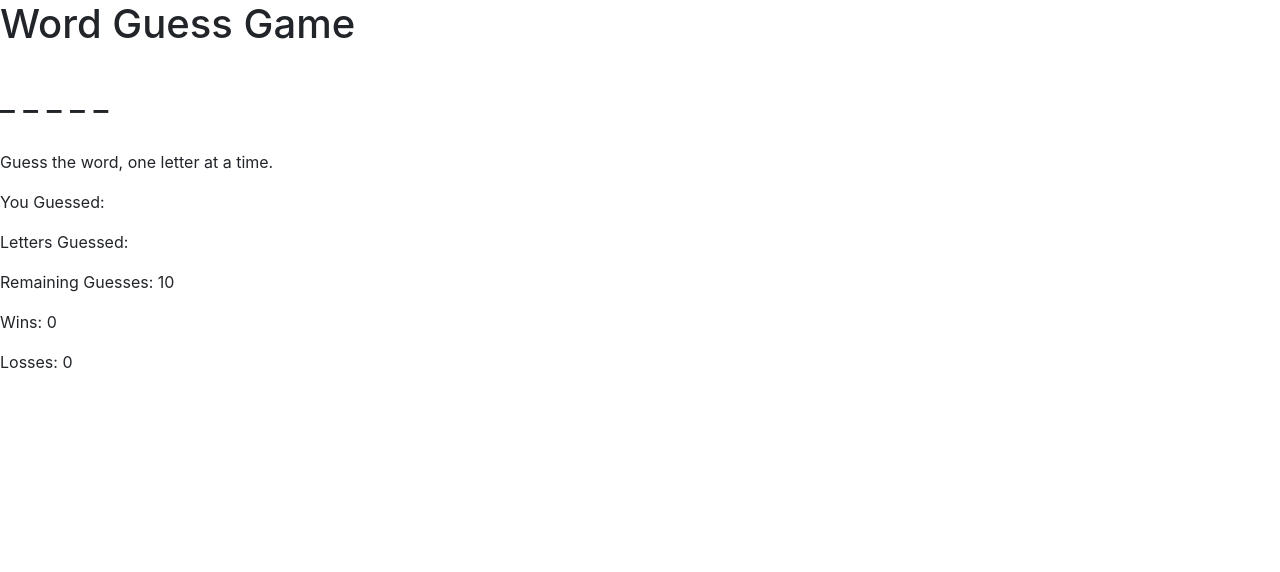
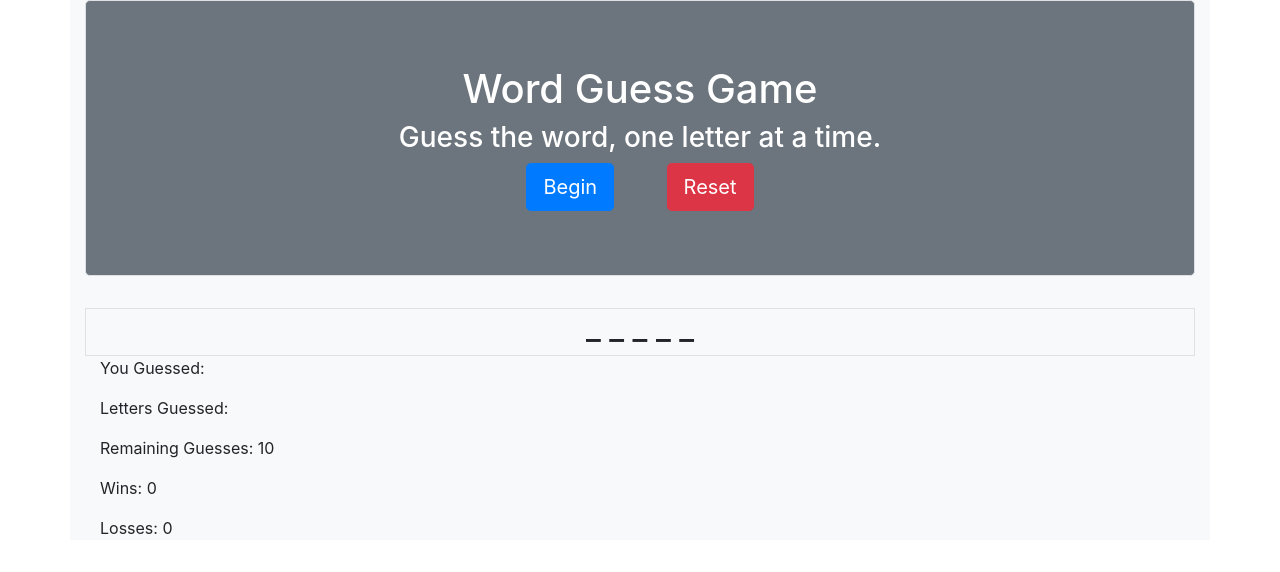
Before and after one commit to bigPoppaChop/Word_Guess_Game, a plain HTML site: page index.html in a window 1280 px wide. Drawn offline with nearby package versions, Linux system fonts and the light colour scheme.

Commit message:
began styling and added non-functioning begin and reset buttons

```diff
--- a/assets/javascript/game.js
+++ b/assets/javascript/game.js
@@ -10,6 +10,8 @@ var lettersGuessedText = document.getElementById("lettersGuessed");
 var chancesText = document.getElementById("chances");
 var winsText = document.getElementById("wins");
 var lossesText = document.getElementById("losses");
+var beginButton = document.getElementById("begin-button")
+var resetButton = document.getElementById("reset-button")
 
 
 // Game Data
--- a/index.html
+++ b/index.html
@@ -12,19 +12,24 @@
 <title>Word Guess Game</title>
 </head>
 <body>
+<div class="container bg-light">
+  <div class="jumbotron text-center border bg-secondary text-white">
     <h1>Word Guess Game</h1>
-  <br>
+    <h3 id="instructions">Guess the word, one letter at a time.</h3>
+    <button type="button" class="btn btn-lg btn-primary mr-5" id="begin-button">Begin</button>
+    <button type="button" class="btn btn-lg btn-danger" id="reset-button">Reset</button>
+  </div>
+  <div class="container border text-center">
     <h2 id="goalWord"></h2>
-  <br>
-  <p id="instructions">Guess the word, one letter at a time.</p>
+  </div>
+  <div class="container">
     <p id="userGuess">You Guessed: </p>
     <p id="lettersGuessed">Letters Guessed: </p>
-  <p id="chances">Remaining Guesses: 10</p>
+    <p id="chances">Remaining Guesses: 10</>
     <p id="wins">Wins: 0</p>
     <p id="losses">Losses: 0</p>
-
-
-
+  </div>
+</div>
 <script src="assets/javascript/game.js"></script>
 
 <script src="https://cdnjs.cloudflare.com/ajax/libs/jquery/3.4.1/jquery.slim.min.js"></script>
```
Lines whose indentation alone changed are shown as unchanged.
